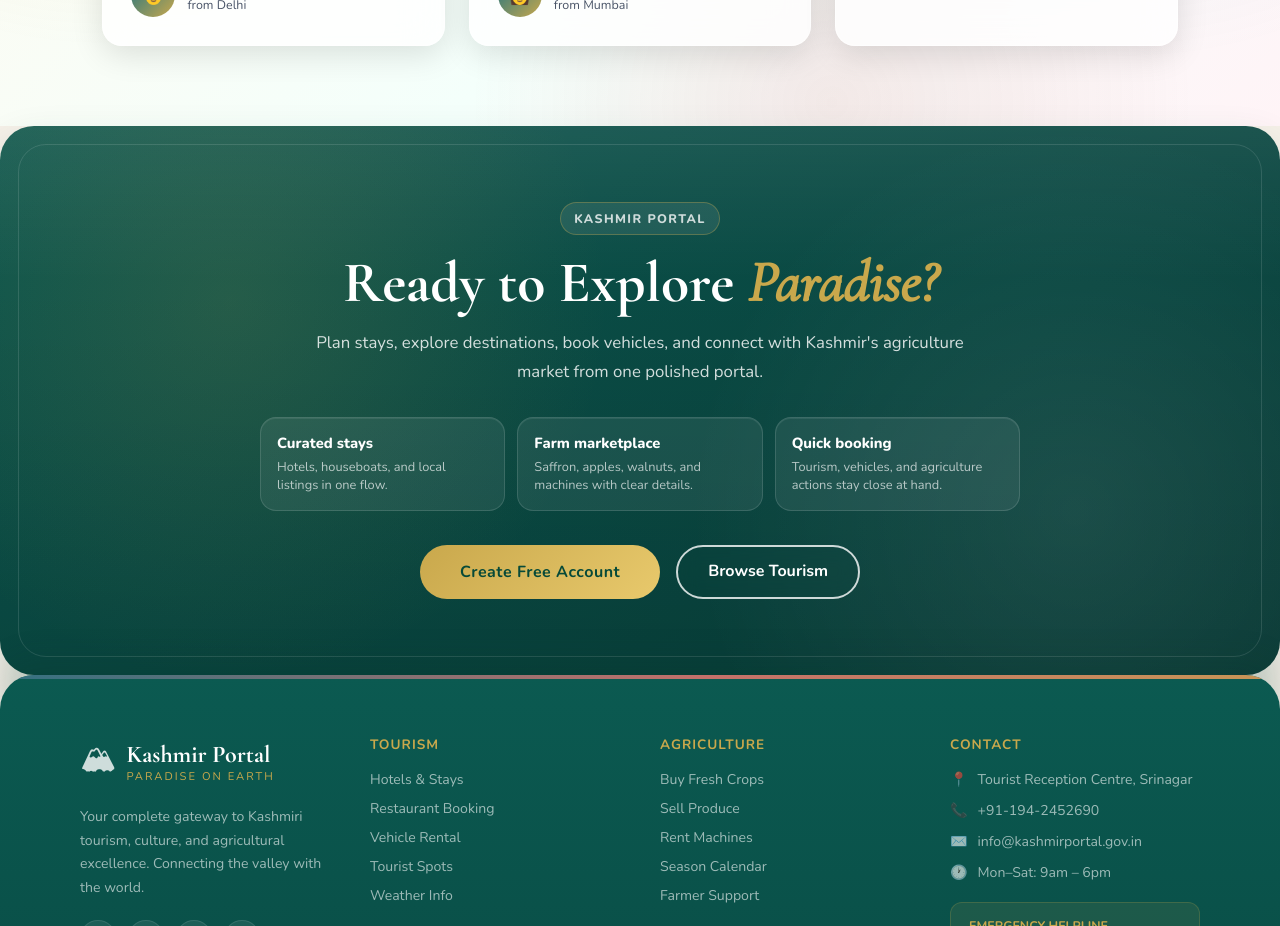
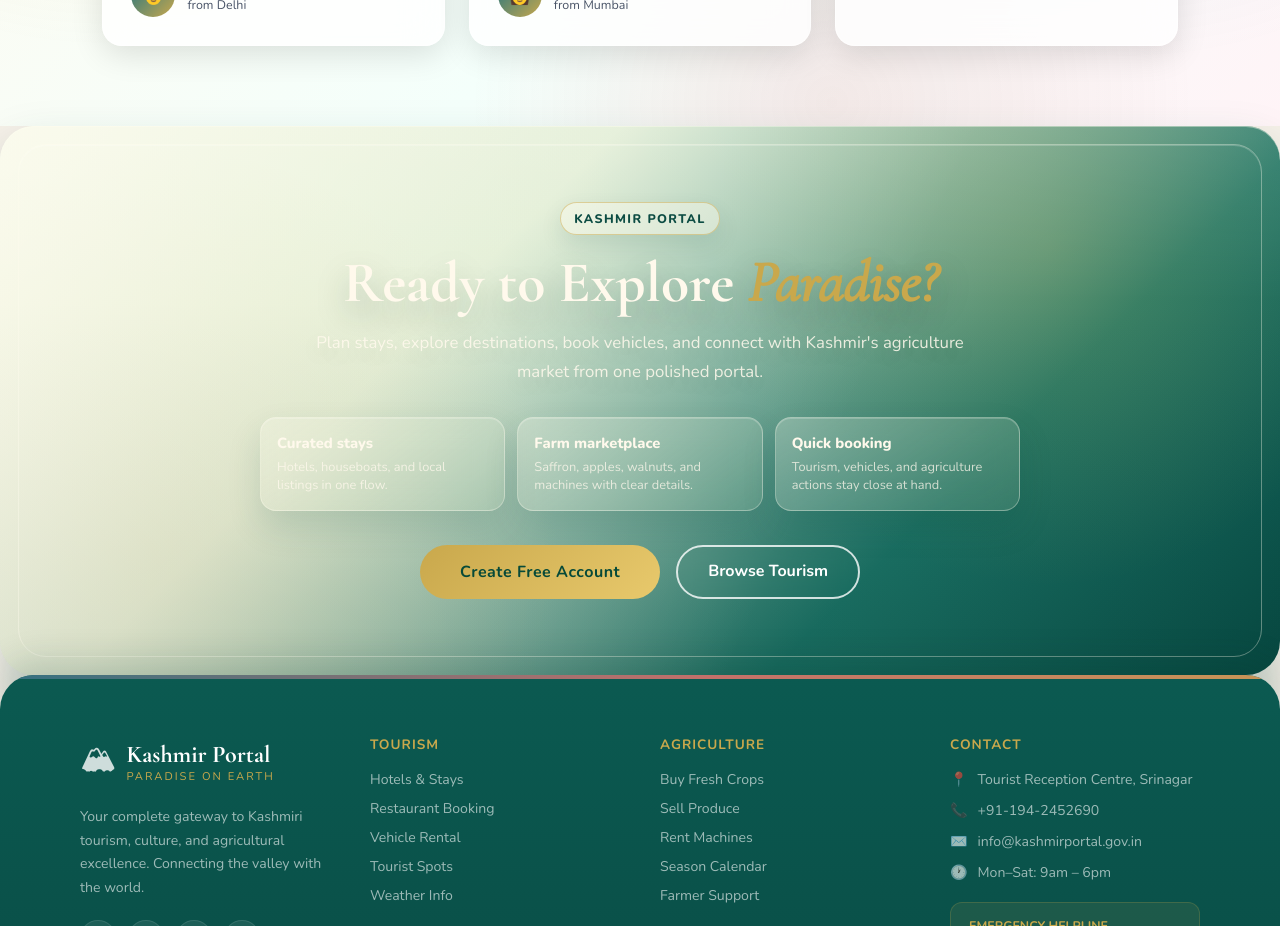
Before and after one commit to younisbhat014-glitch/kashmir-tourism-agriculture-v2, a React (Vite) app in the folder kashmir-app/: page / in a window 1280 px wide. Shown: the part 3300-4226 px from the top of the page. Built offline with nearby package versions, Linux system fonts and the light colour scheme; no server answers.

Commit message:
Refine home CTA color treatment

```diff
--- a/kashmir-app/src/pages/Home.jsx
+++ b/kashmir-app/src/pages/Home.jsx
@@ -250,23 +250,28 @@ function CTASection() {
   return (
     <section className="home-cta-section" style={{
       padding: '76px 8%', textAlign: 'center',
-      background: 'linear-gradient(135deg, #0b554d 0%, #083f3a 100%)',
+      background: [
+        'radial-gradient(circle at 22% 18%, rgba(218,238,198,0.28) 0%, transparent 32%)',
+        'radial-gradient(circle at 82% 22%, rgba(225,193,84,0.22) 0%, transparent 30%)',
+        'linear-gradient(135deg, #edf6e9 0%, #dcebd2 34%, #1c7467 72%, #074a43 100%)',
+      ].join(', '),
       position: 'relative', overflow: 'hidden',
     }}>
       <div style={{
         position: 'absolute',
         inset: 0,
         backgroundImage: [
-          'radial-gradient(circle at 18% 32%, rgba(201,168,76,0.14) 0%, transparent 34%)',
-          'radial-gradient(circle at 84% 70%, rgba(255,255,255,0.08) 0%, transparent 34%)',
-          'linear-gradient(180deg, rgba(255,255,255,0.08), transparent 28%, rgba(0,0,0,0.12))',
+          'linear-gradient(115deg, rgba(255,252,238,0.74) 0%, rgba(255,252,238,0.28) 35%, transparent 64%)',
+          'radial-gradient(circle at 12% 78%, rgba(201,168,76,0.18) 0%, transparent 34%)',
+          'linear-gradient(180deg, rgba(255,255,255,0.1), transparent 32%, rgba(5,54,47,0.18))',
         ].join(', '),
       }}/>
       <div style={{
         position: 'absolute',
         inset: '18px',
-        border: '1px solid rgba(255,255,255,0.12)',
+        border: '1px solid rgba(255,252,238,0.36)',
         borderRadius: 28,
+        boxShadow: 'inset 0 1px rgba(255,255,255,0.2)',
         pointerEvents: 'none',
       }}/>
       <div style={{ position: 'relative', zIndex: 1, maxWidth: 920, margin: '0 auto' }}>
@@ -277,20 +282,21 @@ function CTASection() {
           padding: '7px 13px',
           marginBottom: 18,
           borderRadius: 999,
-          border: '1px solid rgba(201,168,76,0.34)',
-          background: 'rgba(255,255,255,0.08)',
-          color: 'rgba(255,255,255,0.78)',
+          border: '1px solid rgba(201,168,76,0.5)',
+          background: 'rgba(255,252,238,0.46)',
+          color: '#0c4c43',
           fontSize: '0.78rem',
           fontWeight: 800,
           letterSpacing: 1.4,
           textTransform: 'uppercase',
+          boxShadow: '0 10px 22px rgba(5,72,62,0.1)',
         }}>
           Kashmir Portal
         </div>
-        <h2 style={{ fontFamily: 'Cormorant Garamond', fontSize: 'clamp(2rem,5vw,3.6rem)', color: 'white', marginBottom: 16, lineHeight: 1.05 }}>
+        <h2 style={{ fontFamily: 'Cormorant Garamond', fontSize: 'clamp(2rem,5vw,3.6rem)', color: '#fff9ec', marginBottom: 16, lineHeight: 1.05, textShadow: '0 14px 32px rgba(4,45,39,0.26)' }}>
           Ready to Explore <span style={{ color: 'var(--kashmir-gold)', fontStyle: 'italic' }}>Paradise?</span>
         </h2>
-        <p style={{ color: 'rgba(255,255,255,0.82)', fontSize: '1.05rem', lineHeight: 1.7, maxWidth: 650, margin: '0 auto 30px' }}>
+        <p style={{ color: 'rgba(255,249,236,0.86)', fontSize: '1.05rem', lineHeight: 1.7, maxWidth: 650, margin: '0 auto 30px', textShadow: '0 8px 20px rgba(4,45,39,0.18)' }}>
           Plan stays, explore destinations, book vehicles, and connect with Kashmir's agriculture market from one polished portal.
         </p>
         <div style={{
@@ -304,13 +310,14 @@ function CTASection() {
           {highlights.map(([title, text]) => (
             <div key={title} style={{
               padding: '15px 16px',
-              border: '1px solid rgba(255,255,255,0.13)',
+              border: '1px solid rgba(255,252,238,0.32)',
               borderRadius: 16,
-              background: 'rgba(255,255,255,0.07)',
-              boxShadow: 'inset 0 1px rgba(255,255,255,0.08)',
+              background: 'linear-gradient(145deg, rgba(255,252,238,0.26), rgba(218,238,198,0.12))',
+              boxShadow: 'inset 0 1px rgba(255,255,255,0.2), 0 16px 34px rgba(5,72,62,0.14)',
+              backdropFilter: 'blur(14px)',
             }}>
-              <div style={{ color: 'white', fontWeight: 900, fontSize: '0.92rem', marginBottom: 5 }}>{title}</div>
-              <div style={{ color: 'rgba(255,255,255,0.68)', fontSize: '0.8rem', lineHeight: 1.45 }}>{text}</div>
+              <div style={{ color: '#fff9ec', fontWeight: 900, fontSize: '0.92rem', marginBottom: 5 }}>{title}</div>
+              <div style={{ color: 'rgba(255,249,236,0.76)', fontSize: '0.8rem', lineHeight: 1.45 }}>{text}</div>
             </div>
           ))}
         </div>
--- a/kashmir-app/src/styles/global.css
+++ b/kashmir-app/src/styles/global.css
@@ -3479,7 +3479,7 @@ table[style*="background: white"] {
 
 .home-cta-section {
   border-radius: 34px;
-  box-shadow: 0 18px 42px rgba(5, 72, 62, 0.16);
+  box-shadow: 0 20px 48px rgba(5, 72, 62, 0.18), inset 0 1px rgba(255, 252, 238, 0.42);
 }
 
 .nav-user-pill {
```
